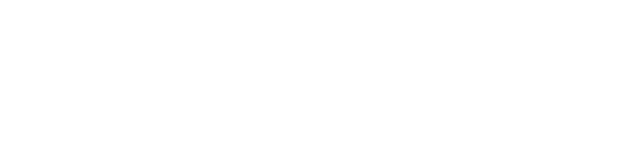
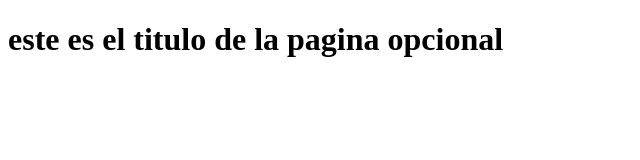
Before and after one commit to Romerof/Test, a plain HTML site: page pagina_opcional.html in a window 1280 px wide. Shown: the whole page, without its empty margins (0-640 px from the left). Drawn offline with Linux system fonts and the light colour scheme.

Commit message:
se añadio el articulo a la pagina opcional

```diff
--- a/pagina_opcional.html
+++ b/pagina_opcional.html
@@ -7,6 +7,6 @@
     <title>Document</title>
 </head>
 <body>
-
+    <h1>este es el titulo de la pagina opcional</h1>
 </body>
 </html>
```
